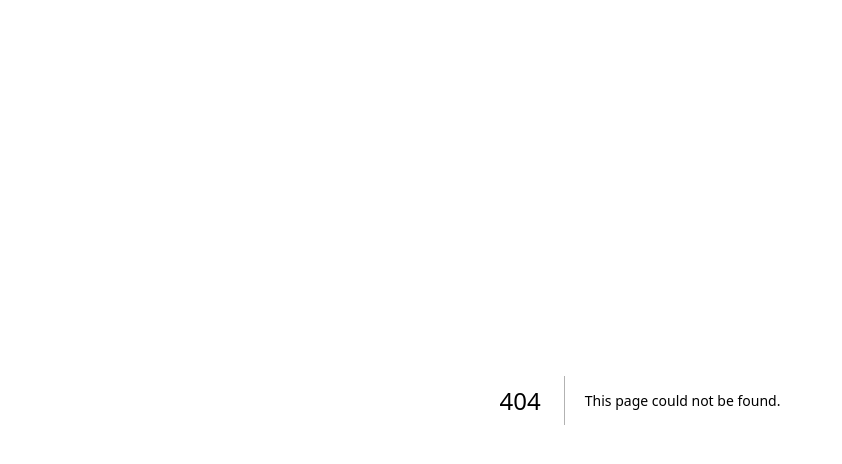
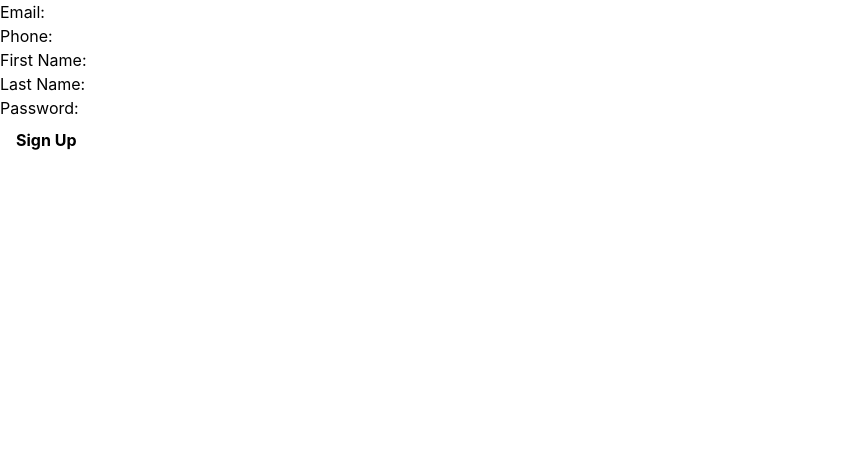
Before and after one commit to jbenite2/Introspect, a Next.js app: page /signup in a window 1280 px wide. Before the commit this address had no page. Shown: the top 464 px of the page, without its empty margins (0-842 px from the left). Built offline with nearby package versions, Linux system fonts and the light colour scheme.

Commit message:
signup js needs to be changed

```diff
--- a/pages/components/signup/Signup.jsx
+++ /dev/null
@@ -1,9 +0,0 @@
-import React from 'react'
-
-const Signup = () => {
-  return (
-    <div>Signup</div>
-  )
-}
-
-export default Signup
--- /dev/null
+++ b/pages/signup.js
@@ -0,0 +1,92 @@
+import React, { useState } from 'react';
+
+const SignupForm = () => {
+  const [email, setEmail] = useState('');
+  const [phone, setPhone] = useState('');
+  const [firstName, setFirstName] = useState('');
+  const [lastName, setLastName] = useState('');
+  const [password, setPassword] = useState('');
+
+  const handleSubmit = async (event) => {
+    event.preventDefault();
+
+    try {
+      const response = await fetch('/api/users', {
+        method: 'POST',
+        headers: {
+          'Content-Type': 'application/json'
+        },
+        body: JSON.stringify({
+          email,
+          phone,
+          firstName,
+          lastName,
+          password,
+        })
+      });
+
+      const data = await response.json(); // parse response from server
+      console.log(data); // log response from server
+    } catch (error) {
+      console.error('Error submitting form:', error);
+    }
+  };
+
+  return (
+    <form onSubmit={handleSubmit}>
+      <div>
+        <label htmlFor="email">Email:</label>
+        <input
+          type="email"
+          id="email"
+          value={email}
+          onChange={(event) => setEmail(event.target.value)}
+          required
+        />
+      </div>
+      <div>
+        <label htmlFor="phone">Phone:</label>
+        <input
+          type="tel"
+          id="phone"
+          value={phone}
+          onChange={(event) => setPhone(event.target.value)}
+          required
+        />
+      </div>
+      <div>
+        <label htmlFor="firstName">First Name:</label>
+        <input
+          type="text"
+          id="firstName"
+          value={firstName}
+          onChange={(event) => setFirstName(event.target.value)}
+          required
+        />
+      </div>
+      <div>
+        <label htmlFor="lastName">Last Name:</label>
+        <input
+          type="text"
+          id="lastName"
+          value={lastName}
+          onChange={(event) => setLastName(event.target.value)}
+          required
+        />
+      </div>
+      <div>
+        <label htmlFor="password">Password:</label>
+        <input
+          type="password"
+          id="password"
+          value={password}
+          onChange={(event) => setPassword(event.target.value)}
+          required
+        />
+      </div>
+      <button type="submit">Sign Up</button>
+    </form>
+  );
+};
+
+export default SignupForm;
```
